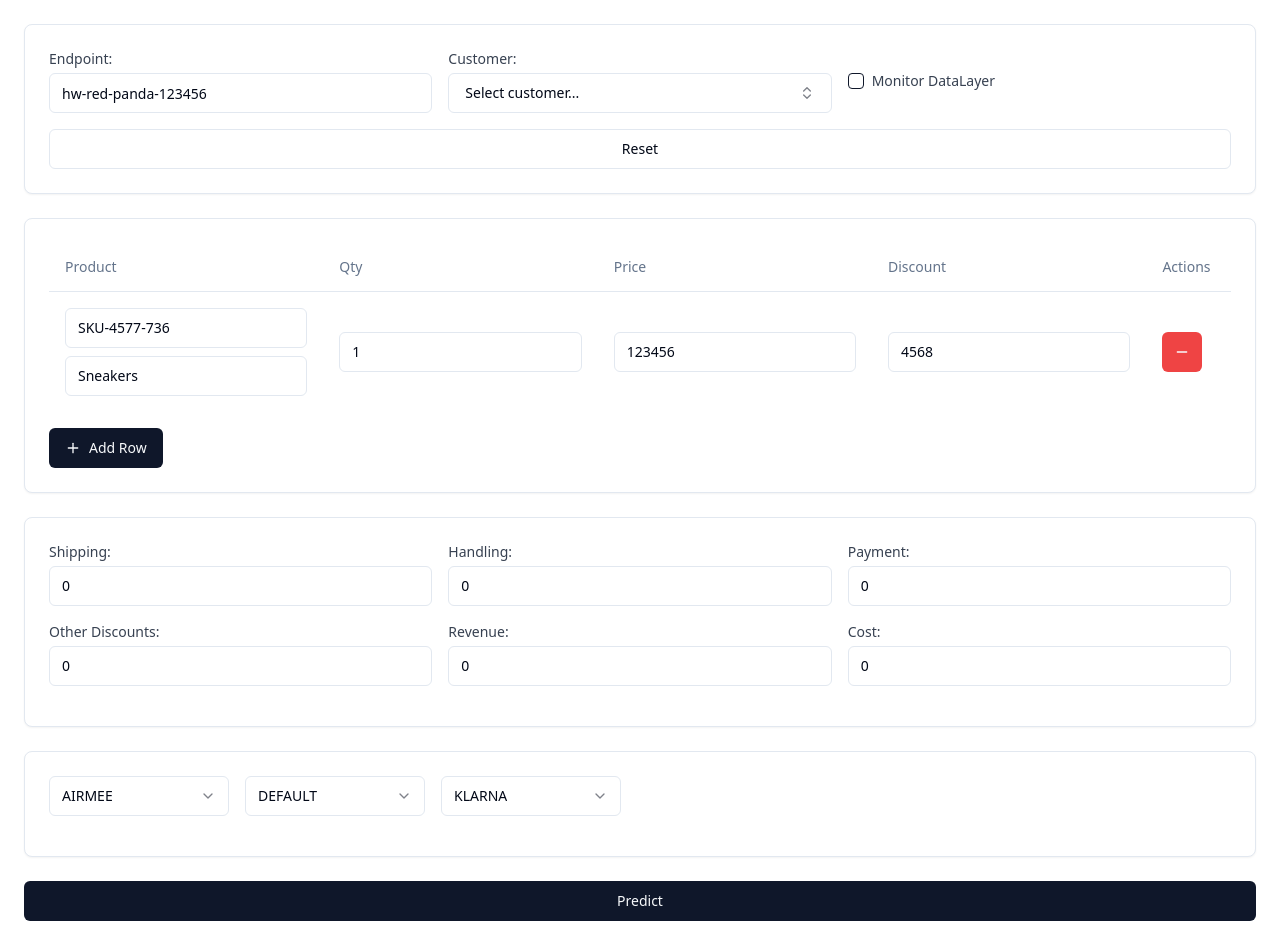
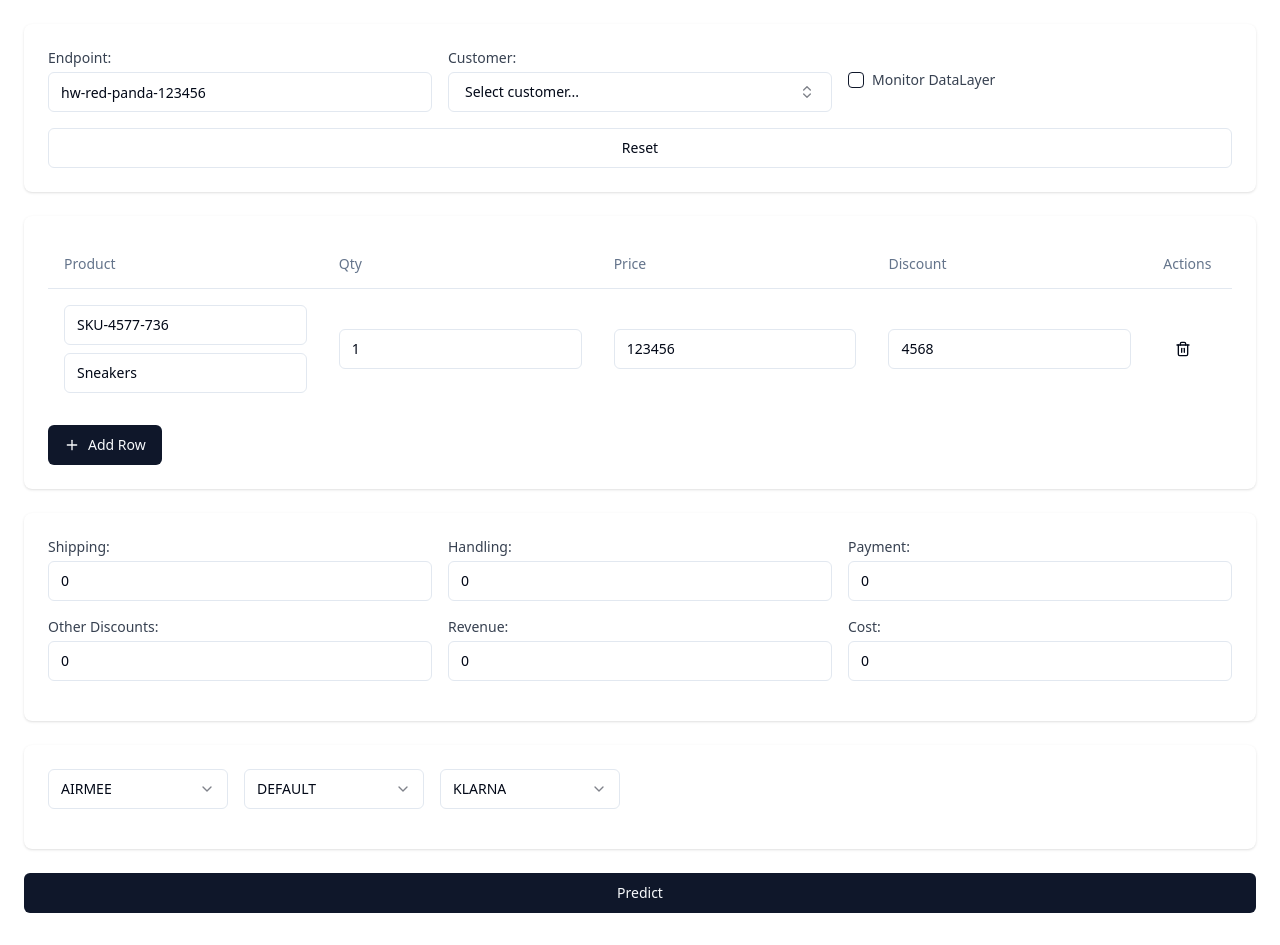
Before and after one commit to GPT-Engineer-App/friendly-interface-builder, a React (Vite) app: page / in a window 1280 px wide. Built offline with nearby package versions, Linux system fonts and the light colour scheme.

Commit message:
Remove Cards and replace delete button with icon

```diff
--- a/src/pages/Index.jsx
+++ b/src/pages/Index.jsx
@@ -4,11 +4,9 @@ import { Checkbox } from "@/components/ui/checkbox";
 import { Button } from "@/components/ui/button";
 import { Table, TableBody, TableCell, TableHead, TableHeader, TableRow } from "@/components/ui/table";
 import { Select, SelectContent, SelectItem, SelectTrigger, SelectValue } from "@/components/ui/select";
-import { Card, CardContent } from "@/components/ui/card";
-import { Plus, Minus, ChevronsUpDown } from "lucide-react";
+import { Plus, Trash2, ChevronsUpDown } from "lucide-react";
 import { Command, CommandEmpty, CommandGroup, CommandInput, CommandItem } from "@/components/ui/command";
 import { Popover, PopoverContent, PopoverTrigger } from "@/components/ui/popover";
-import { cn } from "@/lib/utils";
 
 const customers = [
   { value: "customer1", label: "Customer 1" },
@@ -49,9 +47,8 @@ const Index = () => {
   };
 
   return (
-    <div className="container mx-auto p-6">
-      <Card className="mb-6">
-        <CardContent className="p-6">
+    <div className="container mx-auto p-6 space-y-6">
+      <div className="bg-white p-6 rounded-lg shadow">
         <div className="grid grid-cols-1 md:grid-cols-3 gap-4 mb-4">
           <div>
             <label htmlFor="endpoint" className="block text-sm font-medium text-gray-700 mb-1">Endpoint:</label>
@@ -111,11 +108,9 @@ const Index = () => {
           </div>
         </div>
         <Button onClick={handleReset} variant="outline" className="w-full">Reset</Button>
-        </CardContent>
-      </Card>
+      </div>
 
-      <Card className="mb-6">
-        <CardContent className="p-6">
+      <div className="bg-white p-6 rounded-lg shadow">
         <Table>
           <TableHeader>
             <TableRow>
@@ -166,8 +161,8 @@ const Index = () => {
                   />
                 </TableCell>
                 <TableCell>
-                    <Button onClick={() => removeRow(index)} variant="destructive" size="icon">
-                      <Minus className="h-4 w-4" />
+                  <Button onClick={() => removeRow(index)} variant="ghost" size="icon">
+                    <Trash2 className="h-4 w-4" />
                   </Button>
                 </TableCell>
               </TableRow>
@@ -177,11 +172,9 @@ const Index = () => {
         <Button onClick={addRow} className="mt-4">
           <Plus className="h-4 w-4 mr-2" /> Add Row
         </Button>
-        </CardContent>
-      </Card>
+      </div>
 
-      <Card className="mb-6">
-        <CardContent className="p-6">
+      <div className="bg-white p-6 rounded-lg shadow">
         <div className="grid grid-cols-2 md:grid-cols-3 gap-4 mb-4">
           {["Shipping", "Handling", "Payment", "Other Discounts", "Revenue", "Cost"].map((label) => (
             <div key={label}>
@@ -195,11 +188,9 @@ const Index = () => {
             </div>
           ))}
         </div>
-        </CardContent>
-      </Card>
+      </div>
 
-      <Card className="mb-6">
-        <CardContent className="p-6">
+      <div className="bg-white p-6 rounded-lg shadow">
         <div className="flex flex-wrap gap-4 mb-4">
           {["AIRMEE", "DEFAULT", "KLARNA"].map((type) => (
             <Select key={type}>
@@ -212,8 +203,7 @@ const Index = () => {
             </Select>
           ))}
         </div>
-        </CardContent>
-      </Card>
+      </div>
 
       <Button className="w-full">Predict</Button>
     </div>
```
Lines whose indentation alone changed are shown as unchanged.
